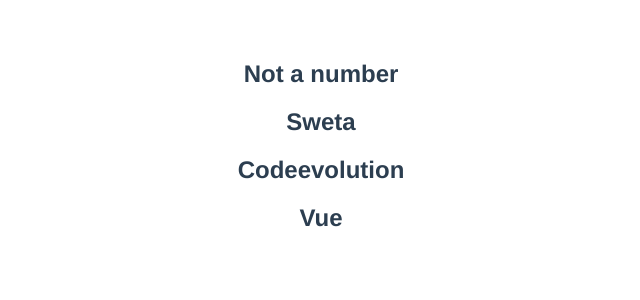
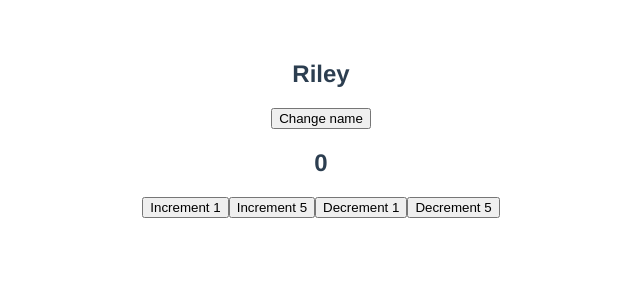
Before and after one commit to sweta134/Vue_Study, a Vue app: page / in a window 1280 px wide. Shown: the top 300 px of the page, without its empty margins (319-959 px from the left). Built offline with nearby package versions, Linux system fonts and the light colour scheme.

Commit message:
Adds concepts in event handling part-1

```diff
--- a/src/App.vue
+++ b/src/App.vue
@@ -1,18 +1,16 @@
 <template>
-  <h2 v-if="num === 0">The number is zero</h2>
-  <h2 v-else-if="num<0">The number is negative</h2>
-  <h2 v-else-if="num>0">The number is Positive</h2>
-  <h2 v-else>Not a number</h2>
 
-<template v-if="display ===true">
-<h2>Sweta</h2>
-  <h2>Codeevolution</h2>
-  <h2>Vue</h2>
-</template>
-
-<h2 v-show="showElement">using v-show</h2>
-<h2 v-if="showElement">using v-if</h2>
-
+  <h2>{{name}}</h2>
+  <div>
+    <button v-on:mouseover="name='Batman'">Change name</button>
+  </div>
+  <h2>{{count}}</h2>
+  <div>
+    <button v-on:click="increment(1)">Increment 1</button>
+    <button v-on:click="increment(5)">Increment 5</button>
+    <button v-on:click="decrement(1)">Decrement 1</button>
+    <button v-on:click="decrement(5)">Decrement 5</button>
+  </div>
 </template>
 
 <script>
@@ -21,11 +19,18 @@
   name: 'App',
   data(){
     return {
-      num: 'a',
-      display: true,
-      showElement: false
+      name: 'Riley',
+      count: 0
     };
   },
+  methods:{
+    increment(num){
+      this.count+=num
+    },
+    decrement(num){
+      this.count-=num
+    }
+  }
 };
 </script>
 
```
